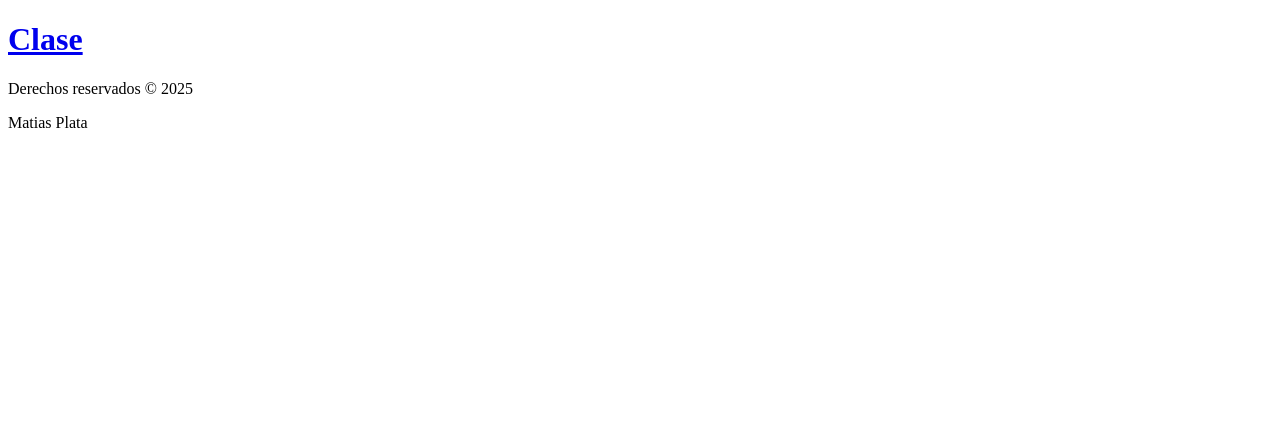
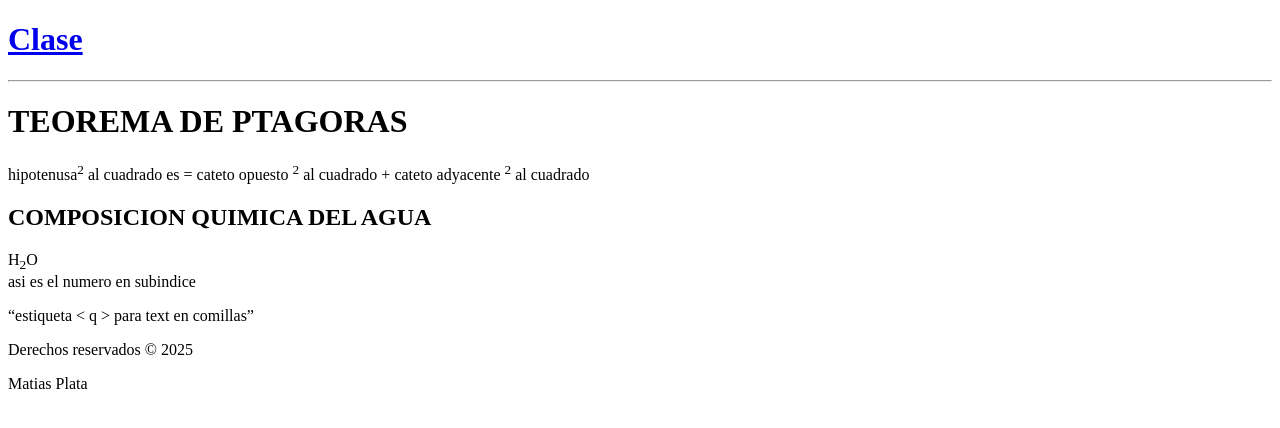
Before and after one commit to kiramatiasrugal/WebSites, a plain HTML site: page index.html in a window 1280 px wide. Drawn offline with Linux system fonts and the light colour scheme.

Commit message:
Primer commit

```diff
--- a/index.html
+++ b/index.html
@@ -9,8 +9,21 @@
     <title>My first web</title>
 </head>
 <body>
-    <a href="clase.html"><h1>Clase</h1></a>
+    <a href="clase.html"><h1>Clase</h1></a><hr>
     <header>
+        <h1>
+            TEOREMA DE PTAGORAS
+        </h1>
+        <P>hipotenusa<sup>2</sup> al cuadrado es = cateto opuesto <sup>2</sup> al cuadrado + cateto adyacente <sup>2</sup> al cuadrado</P>
+        <h2>COMPOSICION QUIMICA DEL AGUA</h2>
+        <P>H<sub>2</sub>O <br> asi es el numero en subindice</P>
+
+        <p>
+
+        </p>
+        <p><q>estiqueta < q > para text en comillas</q></p>
+
+
         <nav></nav>
     </header>
     <section>
```
Also changed, not shown: clase.html (+3 -2 lines), 1 other file.
